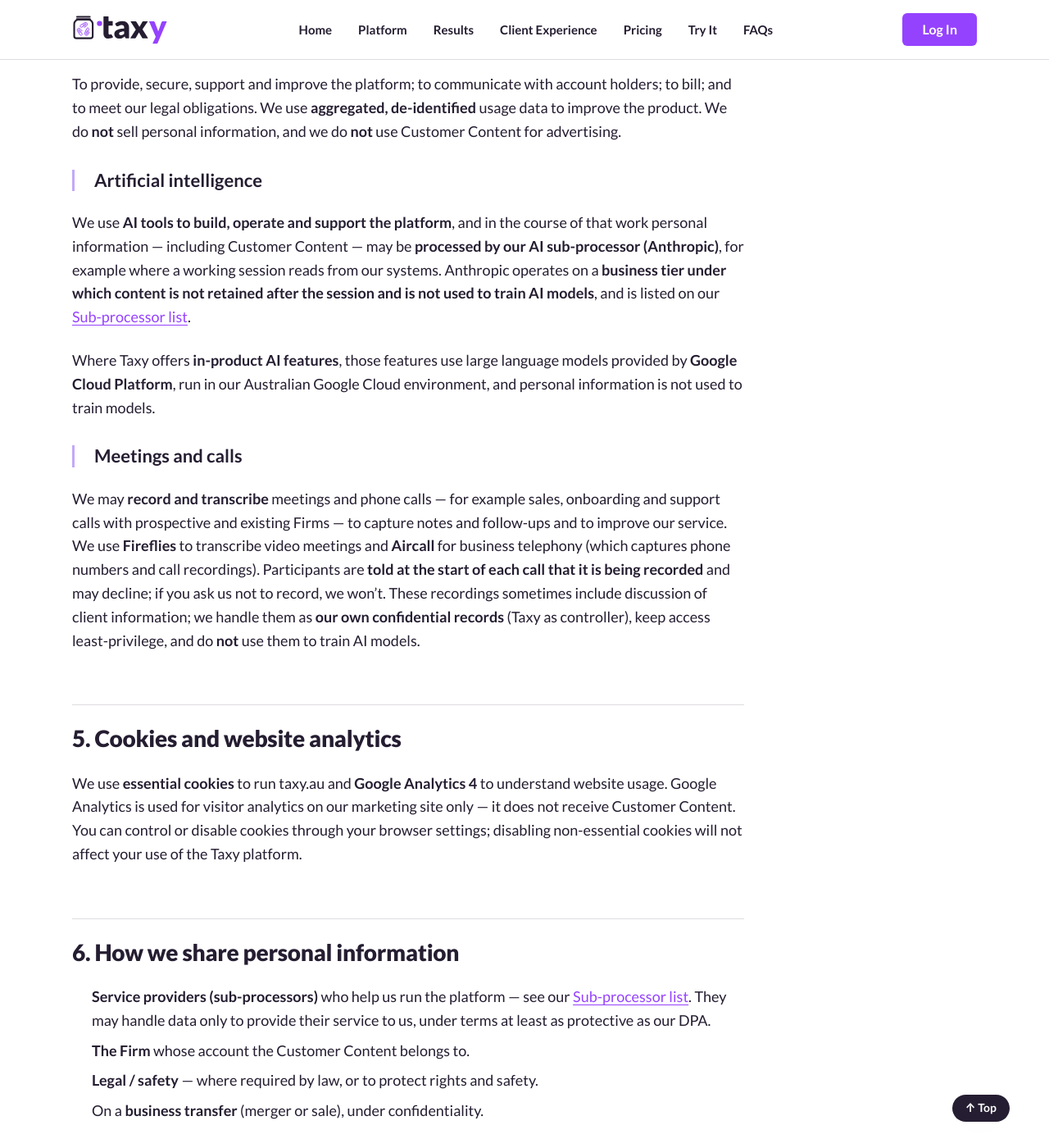
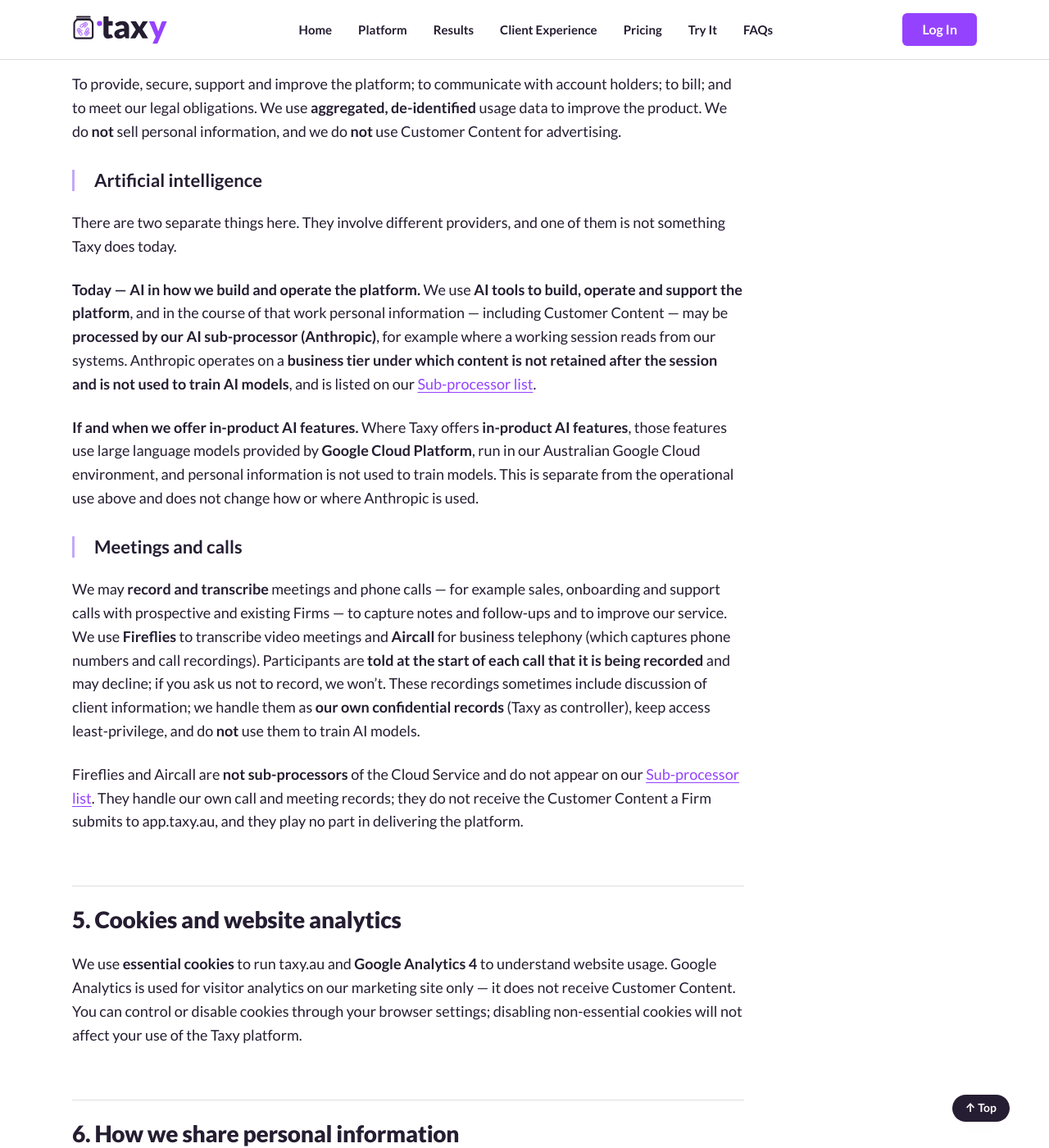
Before and after one commit to taxy-au/taxy-website, a Jekyll site: the page built from privacy-policy.md, in a window 1280 px wide and 1400 px high, scrolled down 2281 px. Shown: the whole window at 82% size. Built offline with Jekyll 4.4.1, drawn with Linux system fonts in a browser that asks for light colours; some of the changed text lies outside the part shown.

Commit message:
privacy policy: regenerate from taxy-ops source (AI scopes + sub-processor clarity)
script/build-legal.sh output. Source change and rationale in taxy-ops 9283e66.
Only privacy-policy.md moved — the other six pages regenerated identically,
so the site was already in sync with source.

Co-Authored-By: Claude Opus 5 <noreply@anthropic.com>

```diff
--- a/privacy-policy.md
+++ b/privacy-policy.md
@@ -56,15 +56,20 @@ product. We do **not** sell personal information, and we do **not** use Customer
 advertising.
 
 ### Artificial intelligence
-We use **AI tools to build, operate and support the platform**, and in the course of that work
-personal information — including Customer Content — may be **processed by our AI sub-processor
-(Anthropic)**, for example where a working session reads from our systems. Anthropic operates on a
-**business tier under which content is not retained after the session and is not used to train AI
-models**, and is listed on our [Sub-processor list](/legal/subprocessors/).
+There are two separate things here. They involve different providers, and one of them is not
+something Taxy does today.
 
-Where Taxy offers **in-product AI features**, those features use large language models provided by
-**Google Cloud Platform**, run in our Australian Google Cloud environment, and personal information
-is not used to train models.
+**Today — AI in how we build and operate the platform.** We use **AI tools to build, operate and
+support the platform**, and in the course of that work personal information — including Customer
+Content — may be **processed by our AI sub-processor (Anthropic)**, for example where a working
+session reads from our systems. Anthropic operates on a **business tier under which content is not
+retained after the session and is not used to train AI models**, and is listed on our
+[Sub-processor list](/legal/subprocessors/).
+
+**If and when we offer in-product AI features.** Where Taxy offers **in-product AI features**, those
+features use large language models provided by **Google Cloud Platform**, run in our Australian
+Google Cloud environment, and personal information is not used to train models. This is separate
+from the operational use above and does not change how or where Anthropic is used.
 
 ### Meetings and calls
 We may **record and transcribe** meetings and phone calls — for example sales, onboarding and
@@ -75,6 +80,11 @@ of each call that it is being recorded** and may decline; if you ask us not to r
 These recordings sometimes include discussion of client information; we handle them as **our own
 confidential records** (Taxy as controller), keep access least-privilege, and do **not** use them to
 train AI models.
+
+Fireflies and Aircall are **not sub-processors** of the Cloud Service and do not appear on our
+[Sub-processor list](/legal/subprocessors/). They handle our own call and meeting
+records; they do not receive the Customer Content a Firm submits to app.taxy.au, and they play no
+part in delivering the platform.
 
 ## 5. Cookies and website analytics
 We use **essential cookies** to run taxy.au and **Google Analytics 4** to understand website usage.
```
Also changed, not shown: other parts of privacy-policy.md (+1 -1 lines).
